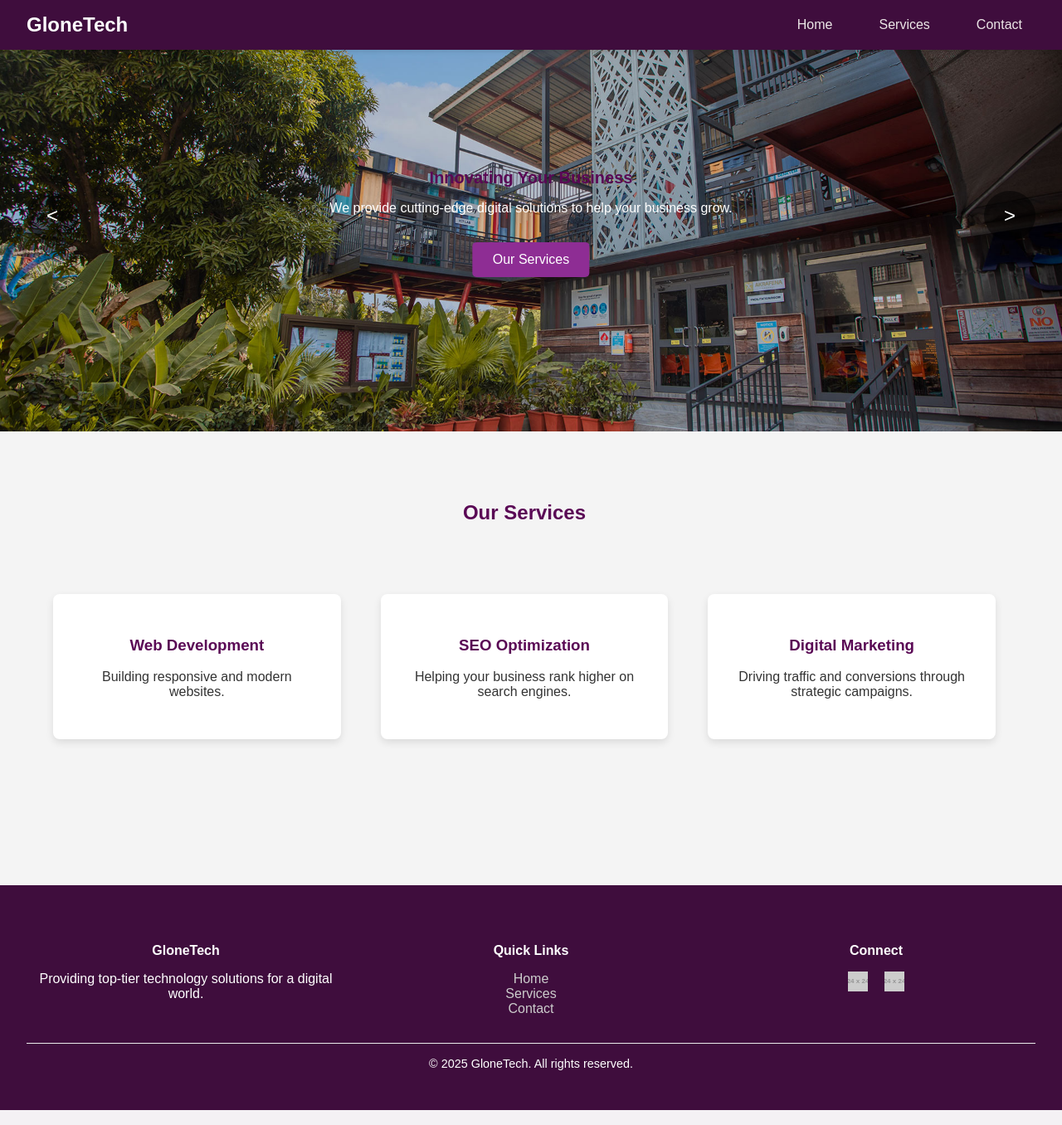
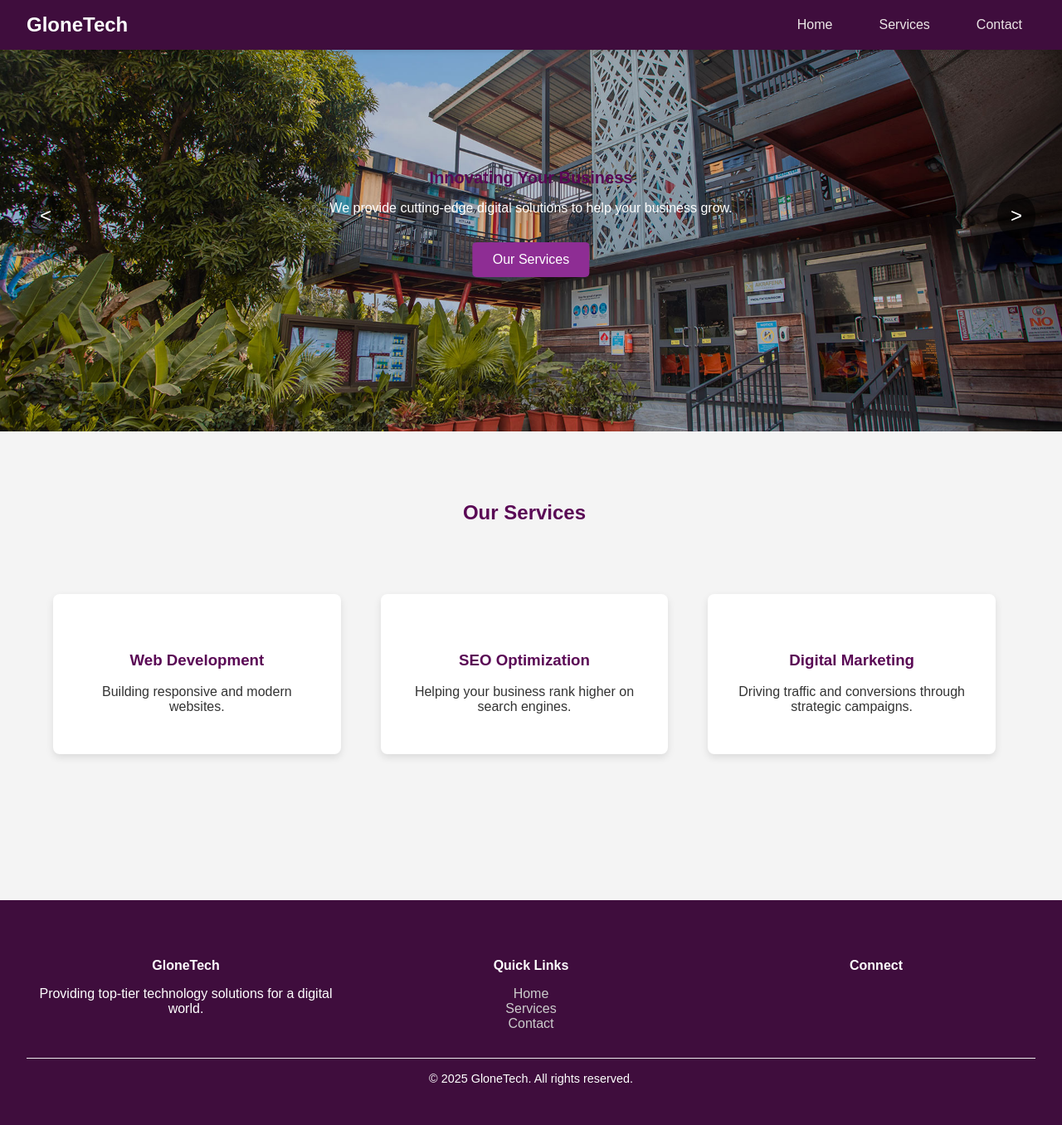
Before and after one commit to emess2g/GloneTech-Corp-Website, a PHP site: page / in a window 1280 px wide. Shown: the whole page at 83% size. Run offline with PHP 8.4, Linux system fonts and the light colour scheme; grey boxes labelled with a size stand in for pictures from a placeholder-image service; some libraries are stand-ins or nearby versions.

Commit message:
impported font awesome, updated footer section and others

```diff
--- a/css/style.css
+++ b/css/style.css
@@ -208,7 +208,7 @@ nav button {
   background-color: rgba(0, 0, 0, 0.5);
   color: white;
   border: none;
-  padding: 1rem 1.5rem;
+  padding: .8rem 1rem;
   font-size: 1.5rem;
   cursor: pointer;
   border-radius: 50%;
@@ -244,8 +244,8 @@ nav button {
 .services-detailed,
 .contact-form-section {
   padding: 4rem 2rem;
-  max-width: 1200px;
-  margin: auto;
+  max-width: 1800px;
+  /* margin: auto; */
   text-align: center;
 }
 
--- a/index.html
+++ b/index.html
@@ -7,6 +7,7 @@
     <title>GloneTech - Home</title>
 
     <link rel="stylesheet" href="css/style.css">
+    <link rel="stylesheet" href="https://cdnjs.cloudflare.com/ajax/libs/font-awesome/4.7.0/css/font-awesome.min.css">
 
      <script src="js/nav.js" defer></script>
     <script src="js/script.js" defer></script>
@@ -22,8 +23,8 @@
                 <li><a href="services.html">Services</a></li>
                 <li><a href="contact.html">Contact</a></li>
             </ul>
-               <button id="open-menu-btn">=</button>
-            <button id="close-menu-btn"> X</button>
+               <button id="open-menu-btn"><i class="fa-solid fa-bars"></i></button>
+            <button id="close-menu-btn"> <i class="fa-regular fa-xmark"></i></button>
         </nav>
     </header>
 
@@ -70,14 +71,17 @@
                   <h2>Our Services</h2>
            <div class="services-grid">
               <div class="service-card">
+                <i class="fa-solid fa-cloud"></i>
                 <h3>Web Development</h3>
                 <p>Building responsive and modern websites.</p>
             </div>
             <div class="service-card">
+                <i class="fa-solid fa-gears"></i>
                 <h3>SEO Optimization</h3>
                 <p>Helping your business rank higher on search engines.</p>
             </div>
             <div class="service-card">
+                <i class="fa-brands fa-opencart"></i>
                 <h3>Digital Marketing</h3>
                 <p>Driving traffic and conversions through strategic campaigns.</p>
             </div>
@@ -102,8 +106,11 @@
             </div>
             <div class="footer-section">
                 <h4>Connect</h4>
-                <a href="#"><img src="https://via.placeholder.com/24x24.png?text=FB" alt="Facebook"></a>
-                <a href="#"><img src="https://via.placeholder.com/24x24.png?text=TW" alt="Twitter"></a>
+                <a alt="Facebook"><i class="fa-brands fa-facebook"></i></a>
+                <a alt="Twitter"><i class="fa-brands fa-twitter"></i></a>
+                <a alt="Twitter"><i class="fa-brands fa-linkedin"></i></a>
+                <a alt="Twitter"><i class="fa-brands fa-youtube"></i></a>
+                <a alt="Twitter"><i class="fa-brands fa-instagram"></i></a>
             </div>
         </div>
         <div class="footer-bottom">
```
